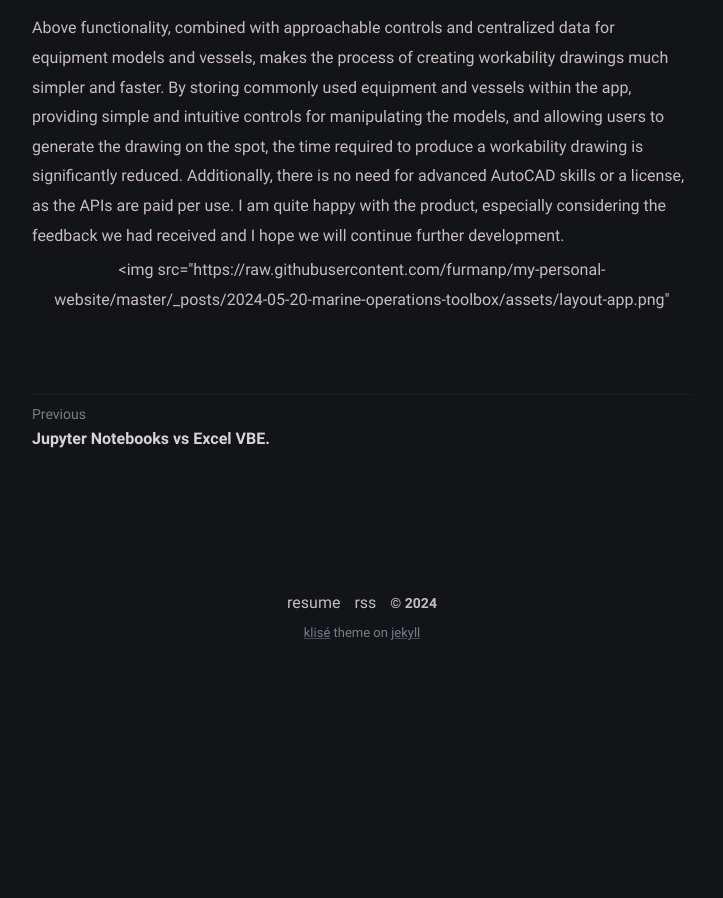
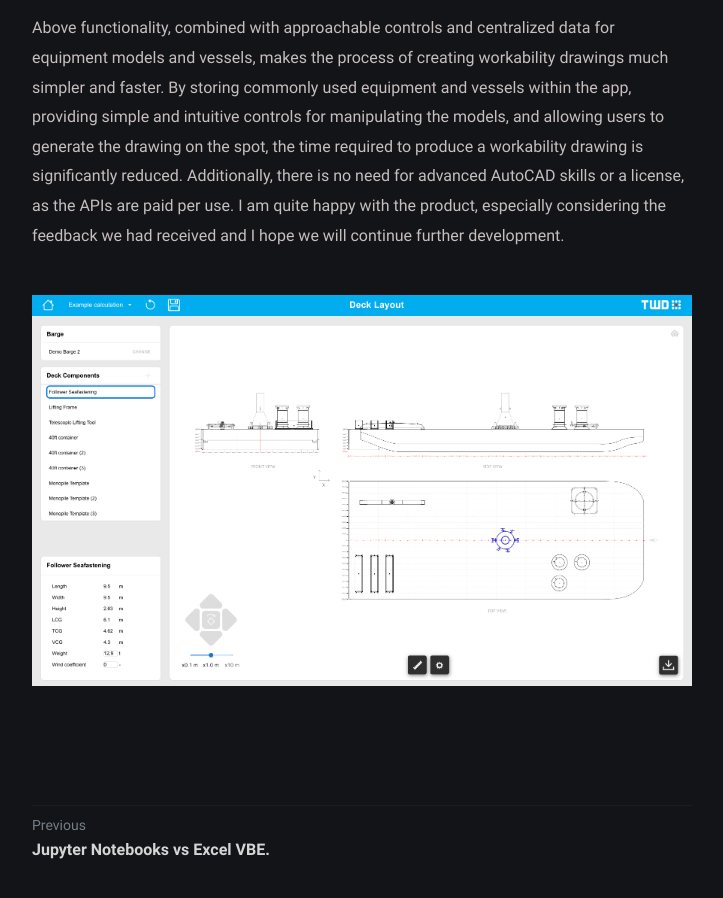
Before and after one commit to furmanp/my-personal-website, a Jekyll site: the page built from _posts/2024-05-20-marine-operations-toolbox/2024-05-20-marine-operations-toolbox.md, in a window 1280 px wide and 900 px high, scrolled down 2978 px. Shown: the whole window, without its empty margins (278-1001 px from the left). Built offline with Jekyll 4.4.1, drawn with Linux system fonts in a browser that asks for light colours; before the commit the page ends 3655 px from its top, so only the background shows below that.

Commit message:
Update 2024-05-20-marine-operations-toolbox.md

```diff
--- a/_posts/2024-05-20-marine-operations-toolbox/2024-05-20-marine-operations-toolbox.md
+++ b/_posts/2024-05-20-marine-operations-toolbox/2024-05-20-marine-operations-toolbox.md
@@ -97,5 +97,8 @@ Additionally, there is no need for advanced AutoCAD skills or a license, as the
 I am quite happy with the product, especially considering the feedback we had received and I hope we will continue
 further development.
 
+<br>
 <center>
-<img src="https://raw.githubusercontent.com/furmanp/my-personal-website/master/_posts/2024-05-20-marine-operations-toolbox/assets/layout-app.png"</center>
+<img src="https://raw.githubusercontent.com/furmanp/my-personal-website/master/_posts/2024-05-20-marine-operations-toolbox/assets/layout-app.png">
+</center>
+<br>
```
